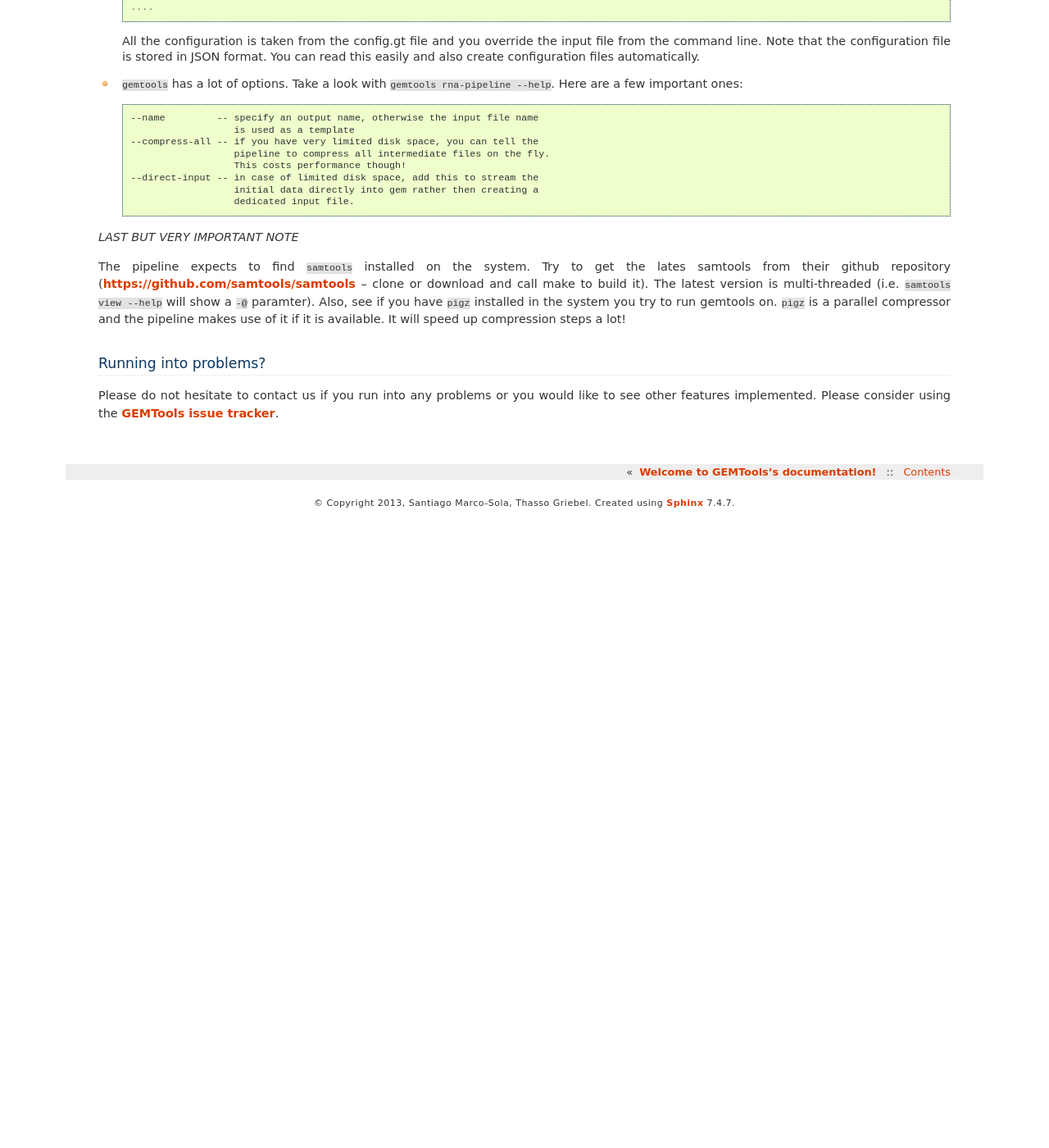
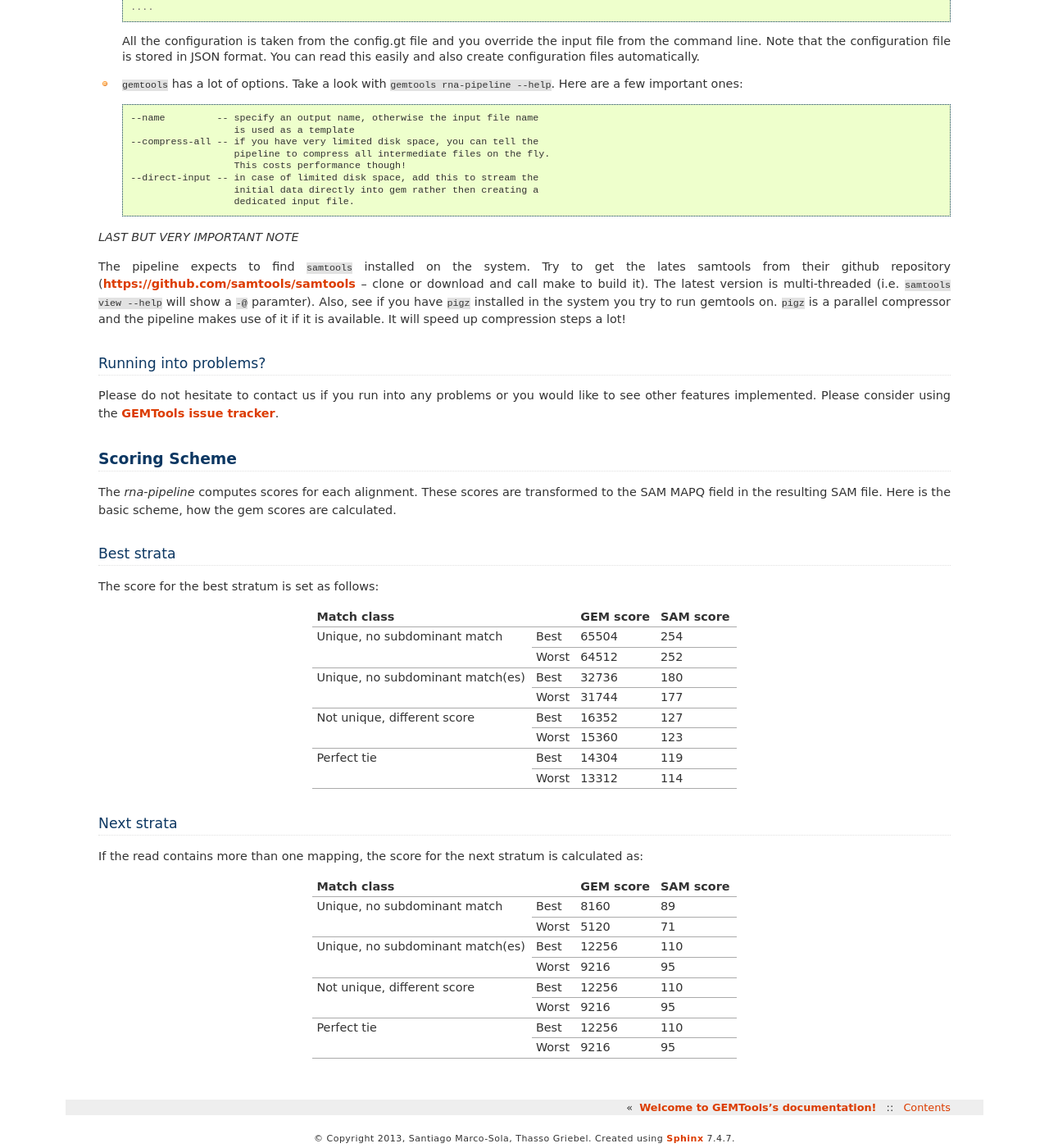
Before and after one commit to gemtools/gemtools, a Sphinx documentation site: the page built from docs/source/rna_pipeline.rst, in a window 1280 px wide and 1400 px high, scrolled down 2286 px. Shown: the whole window at 82% size. Built offline with Sphinx 7.4.7, drawn with Linux system fonts in a browser that asks for light colours; before the commit the page ends 2916 px from its top, so only the background shows below that.

Commit message:
Updated docs for scoring

```diff
--- a/docs/source/rna_pipeline.rst
+++ b/docs/source/rna_pipeline.rst
@@ -157,3 +157,61 @@ Running into problems?
 Please do not hesitate to contact us if you run into any problems or you would
 like to see other features implemented. Please consider using the `GEMTools issue
 tracker <https://github.com/gemtools/gemtools/issues?>`_.
+
+Scoring Scheme
+==============
+
+The `rna-pipeline` computes scores for each alignment. These scores are
+transformed to the SAM MAPQ field in the resulting SAM file. Here is the basic
+scheme, how the gem scores are calculated.
+
+Best strata
+-----------
+The score for the best stratum is set as follows:
+
++---------------------------------+-------+-----------+-----------+
+|Match class                      |       | GEM score | SAM score |
++=================================+=======+===========+===========+
+|Unique, no subdominant match     | Best  |65504      |254        |
+|                                 +-------+-----------+-----------+
+|                                 | Worst |64512      |252        |
++---------------------------------+-------+-----------+-----------+
+|Unique, no subdominant match(es) | Best  |32736      |180        |
+|                                 +-------+-----------+-----------+
+|                                 | Worst |31744      |177        |
++---------------------------------+-------+-----------+-----------+
+|Not unique, different score      | Best  |16352      |127        |
+|                                 +-------+-----------+-----------+
+|                                 | Worst |15360      |123        |
++---------------------------------+-------+-----------+-----------+
+|Perfect tie                      | Best  |14304      |119        |
+|                                 +-------+-----------+-----------+
+|                                 | Worst |13312      |114        |
++---------------------------------+-------+-----------+-----------+
+
+
+Next strata
+-----------
+
+If the read contains more than one mapping, the score for the next stratum is
+calculated as:
+
++---------------------------------+-------+-----------+-----------+
+|Match class                      |       | GEM score | SAM score |
++=================================+=======+===========+===========+
+|Unique, no subdominant match     | Best  |8160       |89         |
+|                                 +-------+-----------+-----------+
+|                                 | Worst |5120       |71         |
++---------------------------------+-------+-----------+-----------+
+|Unique, no subdominant match(es) | Best  |12256      |110        |
+|                                 +-------+-----------+-----------+
+|                                 | Worst |9216       |95         |
++---------------------------------+-------+-----------+-----------+
+|Not unique, different score      | Best  |12256      |110        |
+|                                 +-------+-----------+-----------+
+|                                 | Worst |9216       |95         |
++---------------------------------+-------+-----------+-----------+
+|Perfect tie                      | Best  |12256      |110        |
+|                                 +-------+-----------+-----------+
+|                                 | Worst |9216       |95         |
++---------------------------------+-------+-----------+-----------+
```
